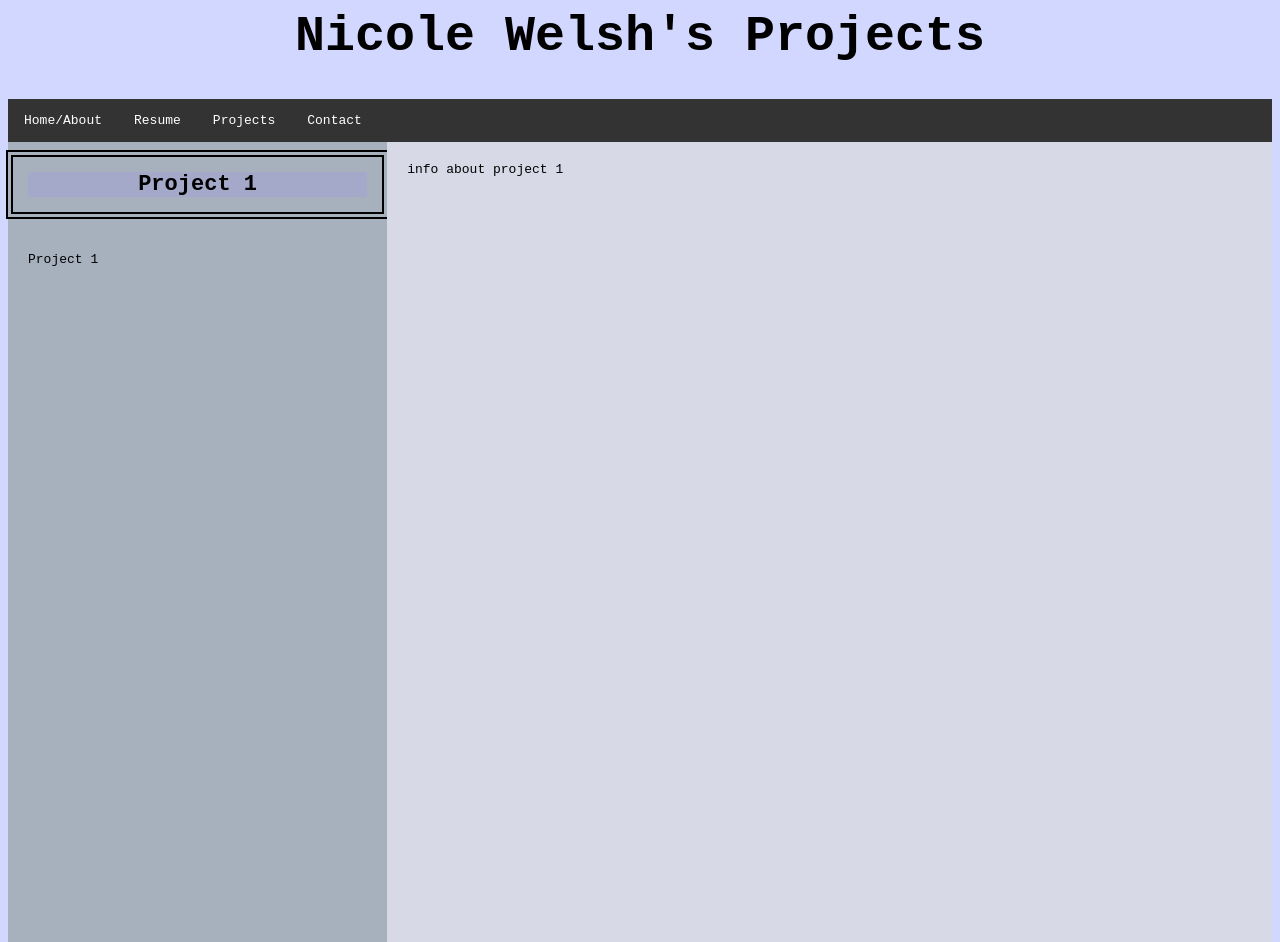
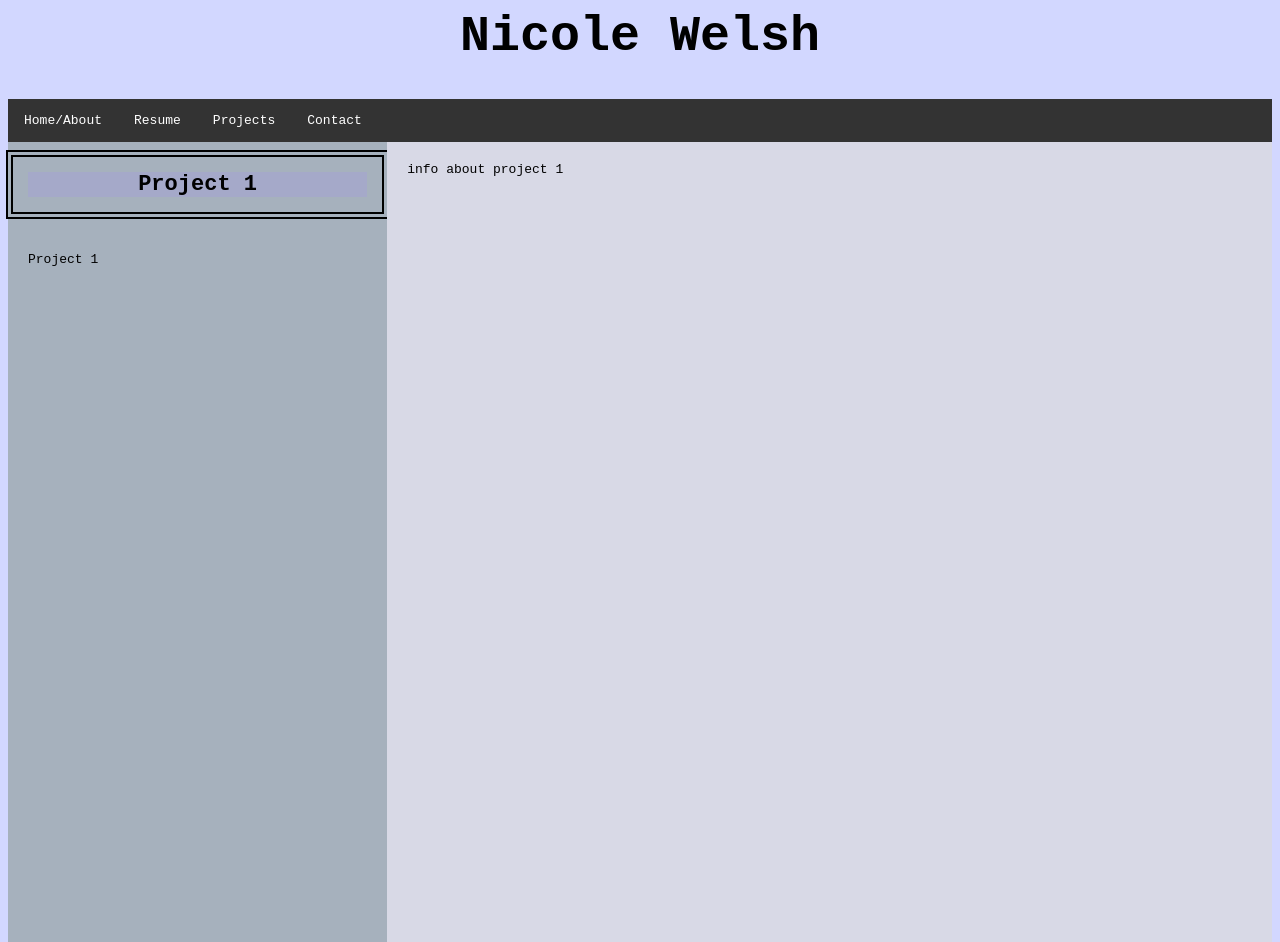
Before and after one commit to nwelsh/nwelsh.github.io, a plain HTML site: page Projects.html in a window 1280 px wide. Shown: the top 942 px of the page. Drawn offline with Linux system fonts and the light colour scheme.

Commit message:
Update Projects.html

```diff
--- a/Projects.html
+++ b/Projects.html
@@ -7,7 +7,7 @@
 <title>Nicole Welsh</title>
 </head>
 <body>
-        <h1>Nicole Welsh's Projects</h1>
+        <h1>Nicole Welsh</h1>
     <ul>
         <li><a href="index.html">Home/About</a></li>
         <li><a href="resume.html">Resume</a></li>
```
